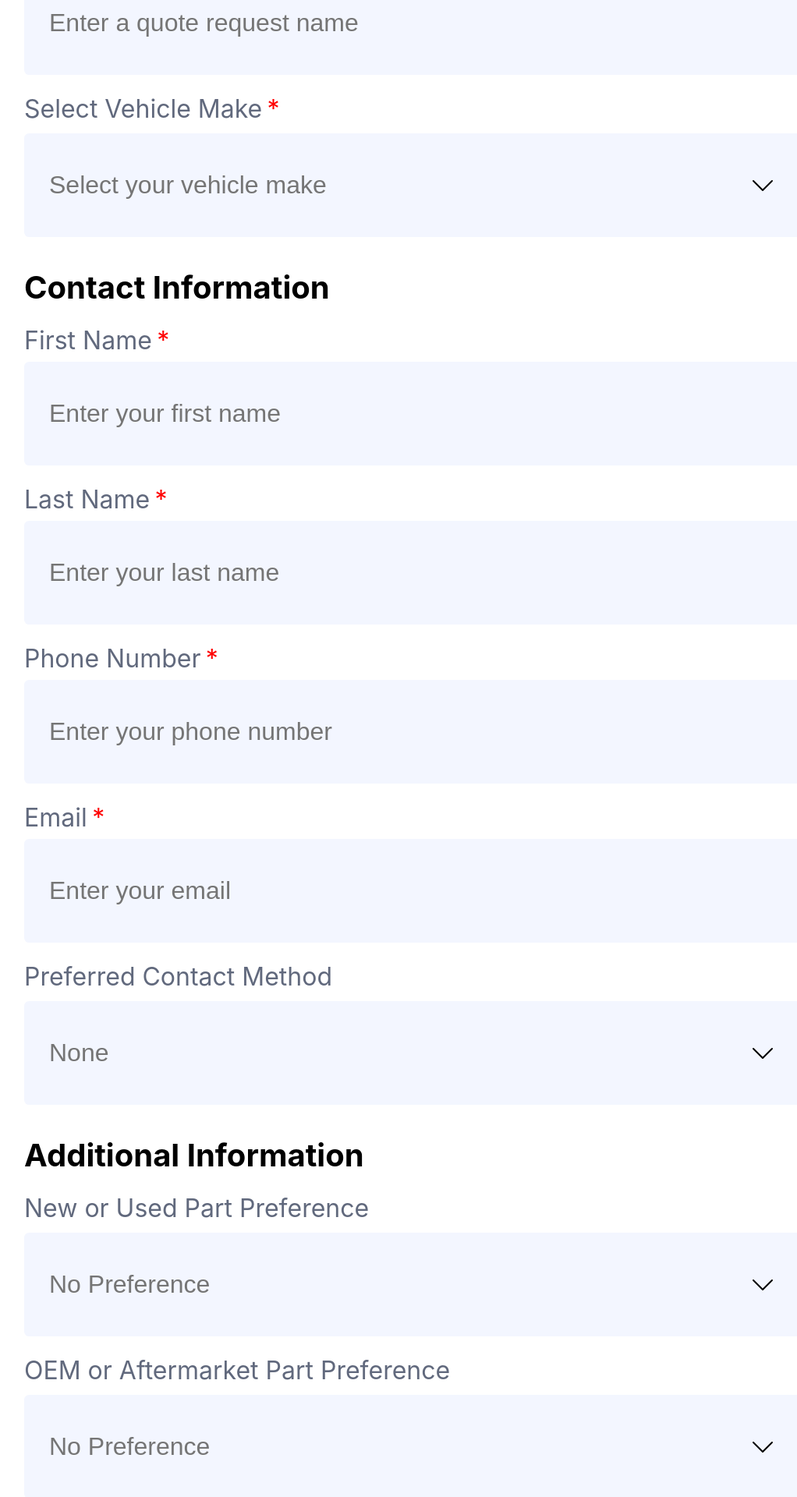
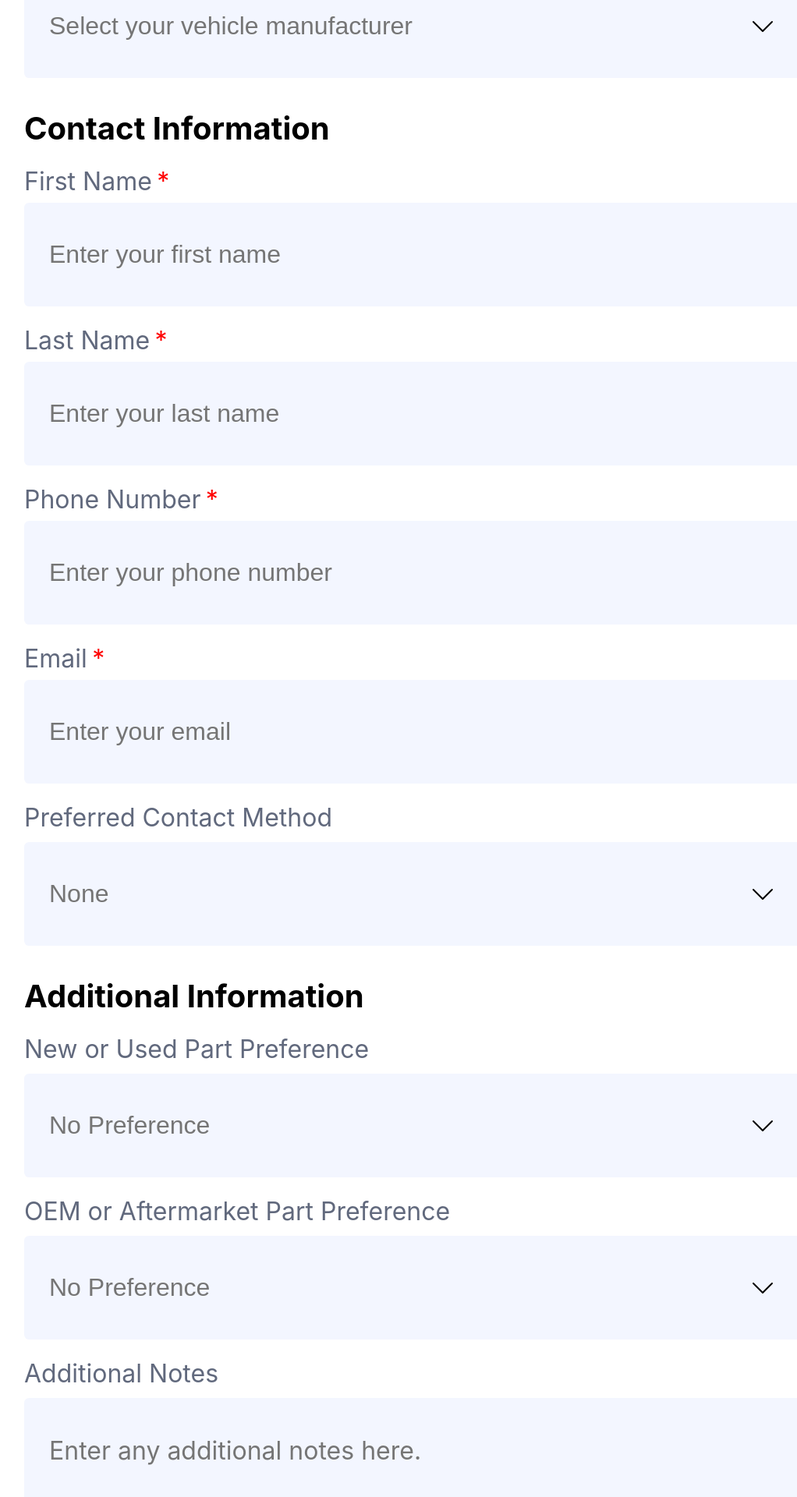
Before and after one commit to HKanwal/kapstone, a Next.js app in the folder src/next-app/: page /quote-request in a window 1280 px wide. Shown: the part 280-2200 px from the top of the page at 78% size, without its empty margins (97-1119 px from the left). Built offline with nearby package versions, Linux system fonts and the light colour scheme.

Commit message:
Combine DropdownField and SingleDropdownField

```diff
--- a/src/next-app/components/DropdownField.tsx
+++ b/src/next-app/components/DropdownField.tsx
@@ -4,13 +4,15 @@ import TextInput, { TextInputRef } from './TextInput';
 import { BsChevronDown } from 'react-icons/bs';
 import Chip from './Chip';
 
+type Type = 'single-select' | 'multi-select';
 type DropdownFieldProps = {
   name: string;
   placeholder?: string;
   width?: string | number;
   required?: boolean;
   items: Set<string>;
-  onChange?: (newVal: string) => void;
+  onSelect?: (item: string, selectedItems: string[]) => void;
+  type?: Type;
 };
 
 let collapseTimout: NodeJS.Timeout;
@@ -21,9 +23,10 @@ const DropdownField = (props: DropdownFieldProps) => {
   const [value, setValue] = useState('');
   const items = useMemo(() => Array.from(props.items), [props.items]);
   const inputRef = useRef<TextInputRef>(null);
+  const type: Type = props.type === 'multi-select' ? 'multi-select' : 'single-select';
 
-  const handleChange = (newVals: string) => {
-    props.onChange && props.onChange(newVals);
+  const handleSelect = (item: string) => {
+    props.onSelect && props.onSelect(item, selectedItems);
   };
 
   const handleBlur = () => {
@@ -34,15 +37,22 @@ const DropdownField = (props: DropdownFieldProps) => {
 
   const handleFocus = () => {
     clearTimeout(collapseTimout);
+    setValue('');
     setExpanded(true);
     inputRef.current?.focus();
   };
 
   const handleItemClick = (item: string) => {
     setSelectedItems((prevSelectedItems) => {
+      if (type === 'single-select') {
+        setValue(item);
+        inputRef.current?.blur();
+        return [item];
+      } else {
         return [...prevSelectedItems, item];
+      }
     });
-    handleChange(item);
+    handleSelect(item);
   };
 
   const handleChipMouseDown = () => {
@@ -66,6 +76,7 @@ const DropdownField = (props: DropdownFieldProps) => {
         {props.name}
         {props.required ? <span className={styles.asterisk}>*</span> : <></>}
       </span>
+      {type === 'multi-select' ? (
         <div className={styles['chips-container']}>
           {selectedItems.map((item) => {
             return (
@@ -79,6 +90,9 @@ const DropdownField = (props: DropdownFieldProps) => {
             );
           })}
         </div>
+      ) : (
+        <></>
+      )}
       <div className={styles['input-container']}>
         <TextInput
           placeholder={props.placeholder ?? ''}
--- a/src/next-app/components/SingleDropdownField.tsx
+++ /dev/null
@@ -1,106 +0,0 @@
-import { useMemo, useRef, useState } from 'react';
-import styles from '../styles/components/DropdownField.module.css';
-import TextInput, { TextInputRef } from './TextInput';
-import { BsChevronDown } from 'react-icons/bs';
-
-type DropdownFieldProps = {
-  name: string;
-  placeholder?: string;
-  width?: string | number;
-  required?: boolean;
-  items: string[];
-  onChange?: (newVal: string) => void;
-};
-
-let collapseTimout: NodeJS.Timeout;
-
-const SingleDropdownField = (props: DropdownFieldProps) => {
-  let selectedItemString = '';
-  if (props.placeholder) {
-    selectedItemString = props.placeholder;
-  }
-  const [selectedItem, setSelectedItem] = useState<string>(selectedItemString);
-  const [expanded, setExpanded] = useState(false);
-  const [value, setValue] = useState('');
-  const items = useMemo(() => Array.from(props.items), [props.items]);
-  const inputRef = useRef<TextInputRef>(null);
-
-  const handleChange = (newVal: string) => {
-    props.onChange && props.onChange(newVal);
-  };
-
-  const handleBlur = () => {
-    collapseTimout = setTimeout(() => {
-      setExpanded(false);
-    }, 10);
-  };
-
-  const handleFocus = () => {
-    setValue('');
-    handleChange('');
-    setSelectedItem(props.placeholder ?? '');
-    clearTimeout(collapseTimout);
-    setExpanded(true);
-    inputRef.current?.focus();
-  };
-
-  const handleItemClick = (item: string) => {
-    if (document.activeElement) {
-      (document.activeElement as HTMLElement).blur();
-    }
-    setSelectedItem(item);
-    setValue(item);
-    handleChange(item);
-  };
-
-  return (
-    <div className={styles.container}>
-      <span className={styles.name}>
-        {props.name}
-        {props.required ? <span className={styles.asterisk}>*</span> : <></>}
-      </span>
-      <div className={styles['chips-container']}>
-      </div>
-      <div className={styles['input-container']}>
-        <TextInput
-          placeholder={selectedItem ?? ''}
-          width={props.width}
-          style={{ paddingRight: '14%' }}
-          value={value}
-          onChange={setValue}
-          onFocus={handleFocus}
-          onBlur={handleBlur}
-          ref={inputRef}
-        />
-        <div className={styles['chevron-container']}>
-          <BsChevronDown />
-        </div>
-        {expanded ? (
-          <div className={styles['dropdown']}>
-            {items
-              .filter((item) => {
-                return !selectedItem.includes(item);
-              })
-              .filter((item) => {
-                return value.length === 0 || item.startsWith(value);
-              })
-              .map((item) => (
-                <button
-                  className={styles.item}
-                  key={item}
-                  onFocus={handleFocus}
-                  onBlur={handleBlur}
-                  onClick={() => handleItemClick(item)}>
-                  {item}
-                </button>
-              ))}
-          </div>
-        ) : (
-          <></>
-        )}
-      </div>
-    </div>
-  );
-};
-
-export default SingleDropdownField;
--- a/src/next-app/components/TextInput.tsx
+++ b/src/next-app/components/TextInput.tsx
@@ -33,6 +33,7 @@ type TextInputProps = {
 
 type TextInputRef = {
   focus: () => void;
+  blur: () => void;
 };
 
 const calcSize = (winHeight: number, winWidth: number) => {
@@ -55,6 +56,9 @@ const TextInput = forwardRef((props: TextInputProps, ref: Ref<TextInputRef>) =>
     return {
       focus: () => {
         inputRef.current?.focus();
+      },
+      blur: () => {
+        inputRef.current?.blur();
       },
     };
   });
--- a/src/next-app/pages/create-shop.tsx
+++ b/src/next-app/pages/create-shop.tsx
@@ -72,6 +72,7 @@ const CreateShopPage: NextPage = () => {
         </div>
         <div className={styles['field-container']}>
           <DropdownField
+            type="multi-select"
             name="Services Offered"
             placeholder="Enter services..."
             items={new Set(['a', 'b', 'c', 'd', 'e', 'f', 'g', 'h', 'i', 'j'])}
--- a/src/next-app/pages/quote-request.tsx
+++ b/src/next-app/pages/quote-request.tsx
@@ -5,11 +5,11 @@ import TextField from '../components/TextField';
 import Header from '../components/Header';
 import Modal from '../components/Modal';
 import styles from '../styles/pages/QuoteRequest.module.css';
-import SingleDropdownField from '../components/SingleDropdownField';
 import carData from '../data/data.json';
 import validateEmail from '../utils/validateEmail';
 import TextArea from '../components/TextArea';
 import ShopCard from '../components/ShopCard';
+import DropdownField from '../components/DropdownField';
 
 interface carModels {
   [make: string]: string[];
@@ -25,7 +25,6 @@ interface previousSubmittedShops {
 }
 
 const QuoteRequestPage: NextPage = () => {
-  const [name, setName] = useState('');
   const [make, setMake] = useState('');
   const [customMake, setCustomMake] = useState('');
   const [model, setModel] = useState('');
@@ -57,7 +56,6 @@ const QuoteRequestPage: NextPage = () => {
   const minDate = `${today.getFullYear()}-${today.getMonth() + 1}-${today.getDate()}`;
   let valid = false;
   if (
-    name.length < 1 ||
     make.length < 1 ||
     customMake.length < 1 ||
     model.length < 1 ||
@@ -223,19 +221,11 @@ const QuoteRequestPage: NextPage = () => {
         <div className={styles.section}>
           <span className={styles['section-header']}>Vehicle Information</span>
           <div className={styles['field-container']}>
-            <TextField
-              name="Quote Request Name"
-              placeholder="Enter a quote request name"
-              onChange={setName}
-              required
-            />
-          </div>
-          <div className={styles['field-container']}>
-            <SingleDropdownField
-              name="Select Vehicle Make"
-              placeholder="Select your vehicle make"
-              items={makesList}
-              onChange={setMake}
+            <DropdownField
+              name="Manufacturer"
+              placeholder="Select your vehicle manufacturer"
+              items={new Set(makesList)}
+              onSelect={setMake}
               required
             />
           </div>
@@ -261,11 +251,11 @@ const QuoteRequestPage: NextPage = () => {
           ) : null}
           {make && make !== 'Other' ? (
             <div className={styles['field-container']}>
-              <SingleDropdownField
+              <DropdownField
                 name="Select Vehicle Model"
                 placeholder="Select your vehicle model"
-                items={modelsList[make]}
-                onChange={setModel}
+                items={new Set(modelsList[make])}
+                onSelect={setModel}
                 required
               />
             </div>
@@ -320,30 +310,30 @@ const QuoteRequestPage: NextPage = () => {
             />
           </div>
           <div className={styles['field-container']}>
-            <SingleDropdownField
+            <DropdownField
               name="Preferred Contact Method"
               placeholder="None"
-              items={['Email', 'Phone']}
-              onChange={setPreferredContact}
+              items={new Set(['Email', 'Phone'])}
+              onSelect={setPreferredContact}
             />
           </div>
         </div>
         <div className={styles.section}>
           <span className={styles['section-header']}>Additional Information</span>
           <div className={styles['field-container']}>
-            <SingleDropdownField
+            <DropdownField
               name="New or Used Part Preference"
               placeholder="No Preference"
-              items={['New Parts Only', 'Used Parts Only', 'No Preference']}
-              onChange={setPartPreferenceSeller}
+              items={new Set(['New Parts Only', 'Used Parts Only', 'No Preference'])}
+              onSelect={setPartPreferenceSeller}
             />
           </div>
           <div className={styles['field-container']}>
-            <SingleDropdownField
+            <DropdownField
               name="OEM or Aftermarket Part Preference"
               placeholder="No Preference"
-              items={['OEM Parts Only', 'Aftermarket Parts Only', 'No Preference']}
-              onChange={setPartPreferenceType}
+              items={new Set(['OEM Parts Only', 'Aftermarket Parts Only', 'No Preference'])}
+              onSelect={setPartPreferenceType}
             />
           </div>
           <div className={styles['field-container']}>
```
Lines whose indentation alone changed are shown as unchanged.
